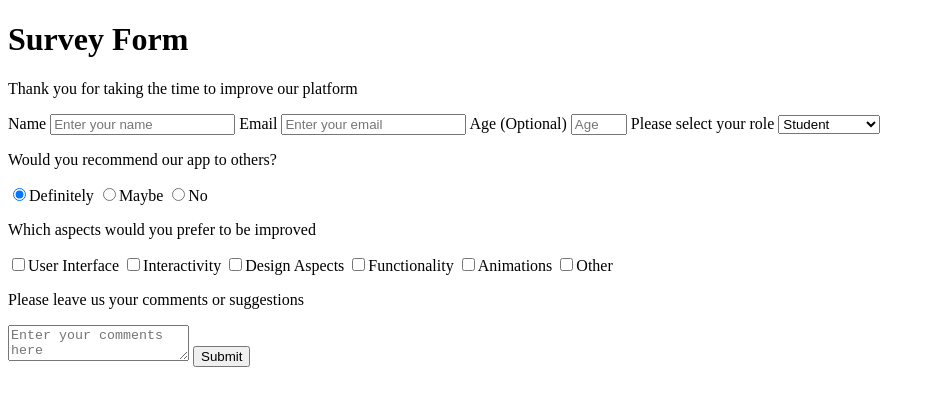
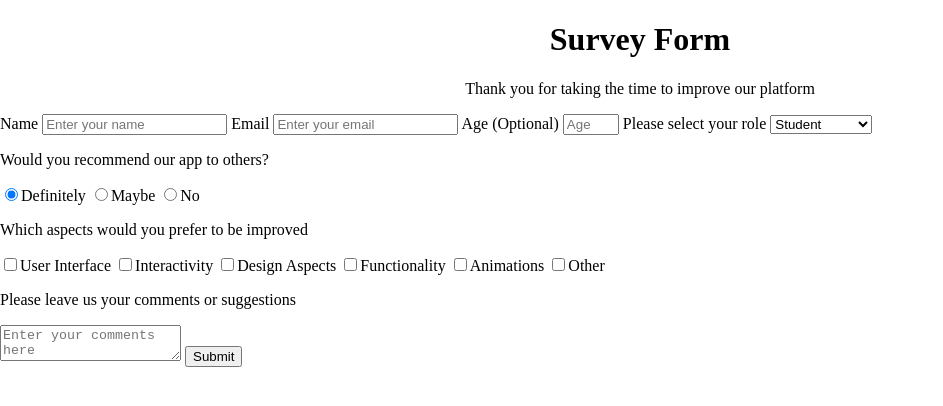
Before and after one commit to arnomans/Survey-Form, a plain HTML site: page index.html in a window 1280 px wide. Shown: the whole page, without its empty margins (0-943 px from the left). Drawn offline with Linux system fonts and the light colour scheme.

Commit message:
Style added - body

```diff
--- a/index.html
+++ b/index.html
@@ -9,8 +9,9 @@
     <link rel="stylesheet" href="styles.css">
 </head>
 <body>
-    <h1 id="title">Survey Form</h1>
-    <p id="description">Thank you for taking the time to improve our platform</p>
+    <div class="container">
+        <h1 class="heading" id="title">Survey Form</h1>
+        <p class="secondary-heading" id="description">Thank you for taking the time to improve our platform</p>
 
         <form id="survey-form">
             <label for="name" id="name-label">Name</label>
@@ -55,5 +56,6 @@
 
             <button type="submit" id="submit">Submit</button>
         </form>
+    </div>
 </body>
 </html>
--- a/styles.css
+++ b/styles.css
@@ -0,0 +1,11 @@
+@import url('https://fonts.googleapis.com/css2?family=Roboto&display=swap');
+
+body {
+    margin: 0;
+    padding: 0;
+    background-image: url("");
+}
+
+.heading, .secondary-heading {
+    text-align: center;
+}
```
Lines whose indentation alone changed are shown as unchanged.
